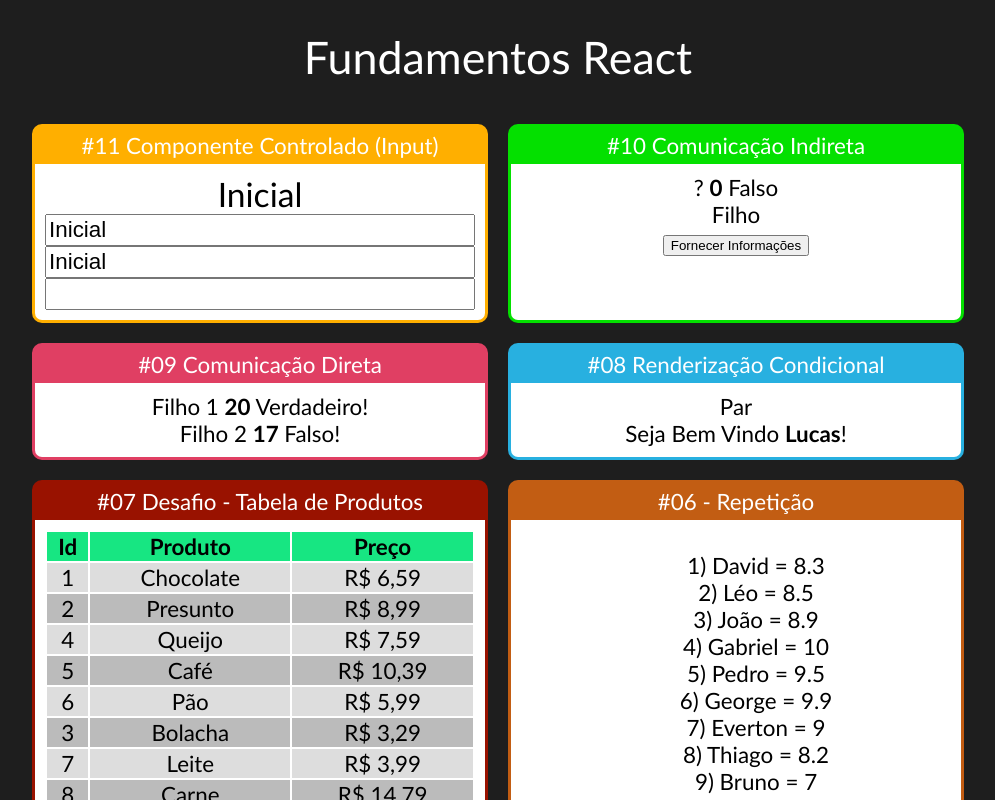
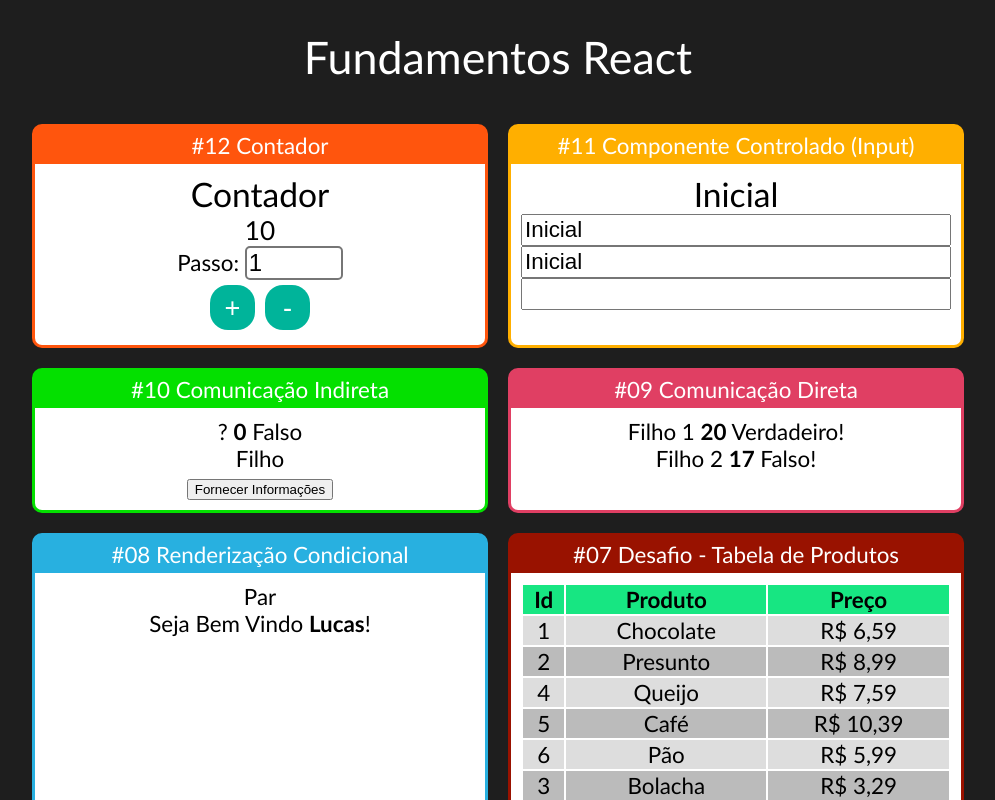
Before and after one commit to lucaschier179/fundamentos-react, a React (Create React App) app: page / in a window 1280 px wide. Shown: the top 800 px of the page, without its empty margins (142-1137 px from the left). Built offline with nearby package versions, Linux system fonts and the light colour scheme.

Commit message:
aula 37
Contador #01

```diff
--- a/src/App.jsx
+++ b/src/App.jsx
@@ -3,6 +3,7 @@
 
 import Card from "./components/layout/Card";
 
+import Contador  from "./components/contador/Contador";
 import Input from "./components/formulario/Input";
 import IndiretaPai from "./components/comunicacao/IndiretaPai";
 import DiretaPai from "./components/comunicacao/DiretaPai";
@@ -23,8 +24,12 @@
 
         <div className="Cards">
 
+            <Card titulo="#12 Contador" color="#FF550D">
+                <Contador numeroInicial={10}></Contador>
+            </Card>
+
             <Card titulo="#11 Componente Controlado (Input)" color="#FFAF00">
-            <Input></Input>
+                <Input></Input>
             </Card>
 
             <Card titulo="#10 Comunicação Indireta" color="#04E000">
--- /dev/null
+++ b/src/components/contador/Contador.css
@@ -0,0 +1,17 @@
+.Contador input {
+    font-size: 1.5rem;
+    width: 90px;
+    border-style: solid;
+    border-radius: 5px;
+}
+
+.Contador button {
+    height:45px;
+    width:45px;
+    border-radius: 40%;
+    border: none;
+    margin: 5px;
+    font-size: 1.7rem;
+    background-color: #00B49A;
+    color: rgb(255, 255, 255);
+}
--- /dev/null
+++ b/src/components/contador/Contador.jsx
@@ -0,0 +1,44 @@
+import "./Contador.css";
+import React, {Component} from "react";
+
+class Contador extends Component {
+    state = {
+        numero: this.props.numeroInicial || 0,
+        passo: this.props.passoInicial || 1,
+    };
+
+    inc = () => {
+        this.setState({
+            numero: this.state.numero + this.state.passo,
+        });
+    };
+
+    dec = () => {
+        this.setState({
+            numero: this.state.numero - this.state.passo,
+        });
+    };
+
+    setPasso = (e) => {
+        this.setState({
+            passo: +e.target.value,
+        });
+    };
+
+    render() {
+        return (
+            <div className="Contador">
+                <h2>Contador</h2>
+                <h3>{this.state.numero}</h3>
+                <div>
+                    <label htmlFor="passoInput">Passo: </label>
+                    <input id="passoInput" type="number" value={this.state.passo} onChange={this.setPasso}/>
+                </div>
+                <button onClick={this.inc}>+</button>
+                <button onClick={this.dec}>-</button>
+            </div>
+        );
+    };
+};
+
+export default Contador;
```
